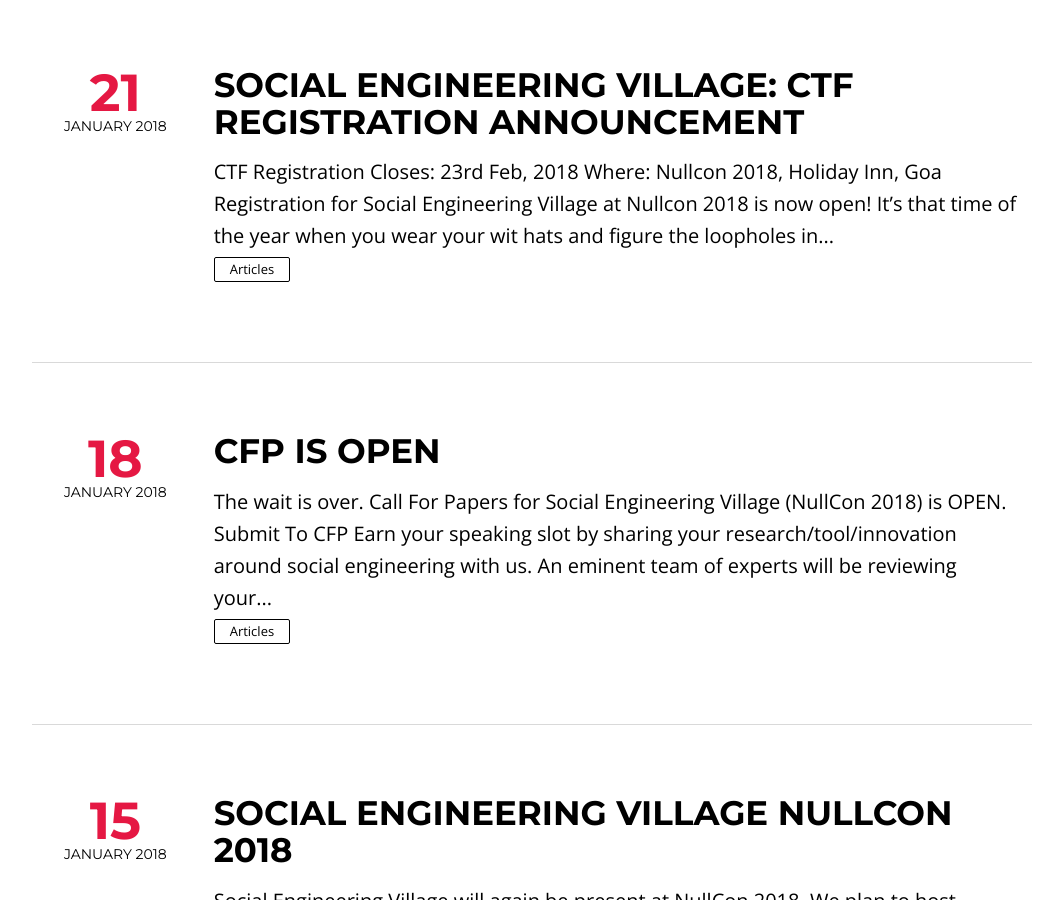
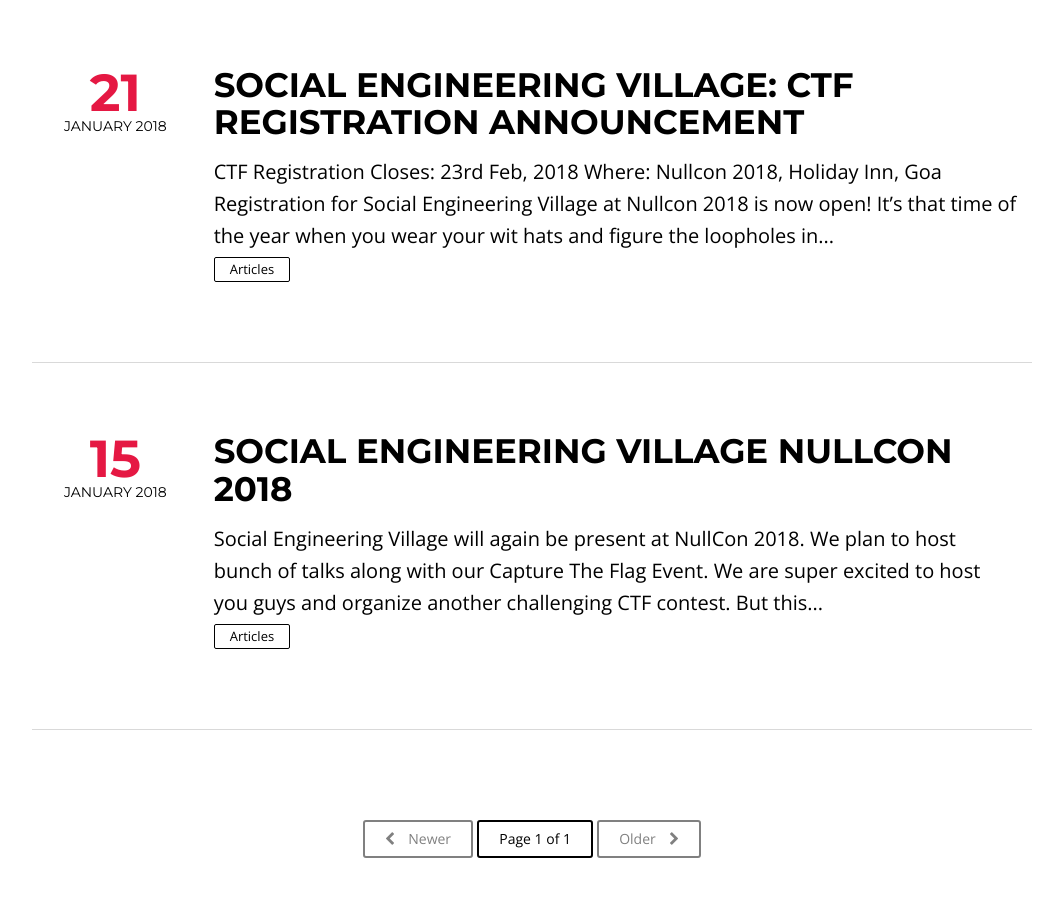
Before and after one commit to sevillage/sevillage, a Jekyll site: the page built from index.html, in a window 1280 px wide and 900 px high, scrolled down 577 px. Shown: the whole window, without its empty margins (108-1171 px from the left). Built offline with Jekyll 4.4.1, drawn with Linux system fonts in a browser that asks for light colours; nearby versions of some CDN libraries; the list of posts is cut into pages by our own code; some of the changed lines change nothing that is shown.

Commit message:
CleanUp
Removed CFP

```diff
--- a/_config.yml
+++ b/_config.yml
@@ -37,8 +37,6 @@
     icon: home
   - title: About
     url: /about
-  - title: Call For papers
-    url: /articles/cfp-open-nullcon-2018
   - title: Contact Us
     url: /contactus
 
--- a/_posts/2018-01-18-cfp.md
+++ /dev/null
@@ -1,53 +0,0 @@
----
-layout: post
-title: CFP is OPEN
-description: "Social Engineering Village CFP is OPEN"
-category: articles
-modified: 2018-01-15
-permalink: /articles/cfp-open-nullcon-2018
-comments: false
-share: false
----
-
-The wait is over. Call For Papers for Social Engineering Village (NullCon 2018) is OPEN.
-
-
-<center><u><h1><a href='mailto:sevillagenullcon@gmail.com'>Submit To CFP</a></h1></u></center>
-
-> Earn your speaking slot by sharing your research/tool/innovation around social engineering with us. An eminent team of experts will be reviewing your proposed paper and will select the best from the lot. So, are you Game?
-
-Below is a list of suggested topics for the submission:
-
-* Advanced Social Engineering Techniques
-* Application in Red Team Attacks (Real life examples and case studies)
-* OSINT Techniques
-* Tool Demo (Created by You for SE/OSINT)
-* Advanced Client-Side Exploitation
-* Physical Pen Testing
-* Rise of the Machines (Social Engineering AI, ML & IoT)
-* Hacking the hacker: Social Engineering for defending the perimeter
-
-**Note**: *The topic for submission should be around social engineering or application of the same (both offensive and defensive techniques are welcome).*
-
-Please send a mail to *[sevillagenullcon at gmail dot com]* with following information:
-
-> Presentation Info:
-
-1. Abstract: This goes on website, so a summarized version of your work.
-2. Complete details: This includes detailed information about your work.
-3. Are you releasing a tool? (Please submit link to source code in this case).
-4. Hands-On Demo: Are you going to demonstrate something?
-5. Time Required: How much time do you need?
-6. Have you presented this in any other conferences/villages?
-
-> Speaker Info
-
-1. Full Name
-2. Handle
-3. Email ID (Be assured, this will remain only with us.)
-4. Contact Number (We need your number for speaker ops)
-5. Twitter
-
-**Note:** *Please do not submit to Social Engineering Village if you are not already planning to attend NullCon 2018 as we are unable to provide any speaker assistance in terms of NullCon Pass / Travel or any accommodation expenses.*
-
-<center><u><h1><a href='mailto:sevillagenullcon@gmail.com'>Submit To CFP</a></h1></u></center>
```
Also changed, not shown: images/Hossain-Mohd-Faysal.jpg (deleted), images/hmfaysal.jpg (deleted), images/hossain-faysal.jpg (deleted).
